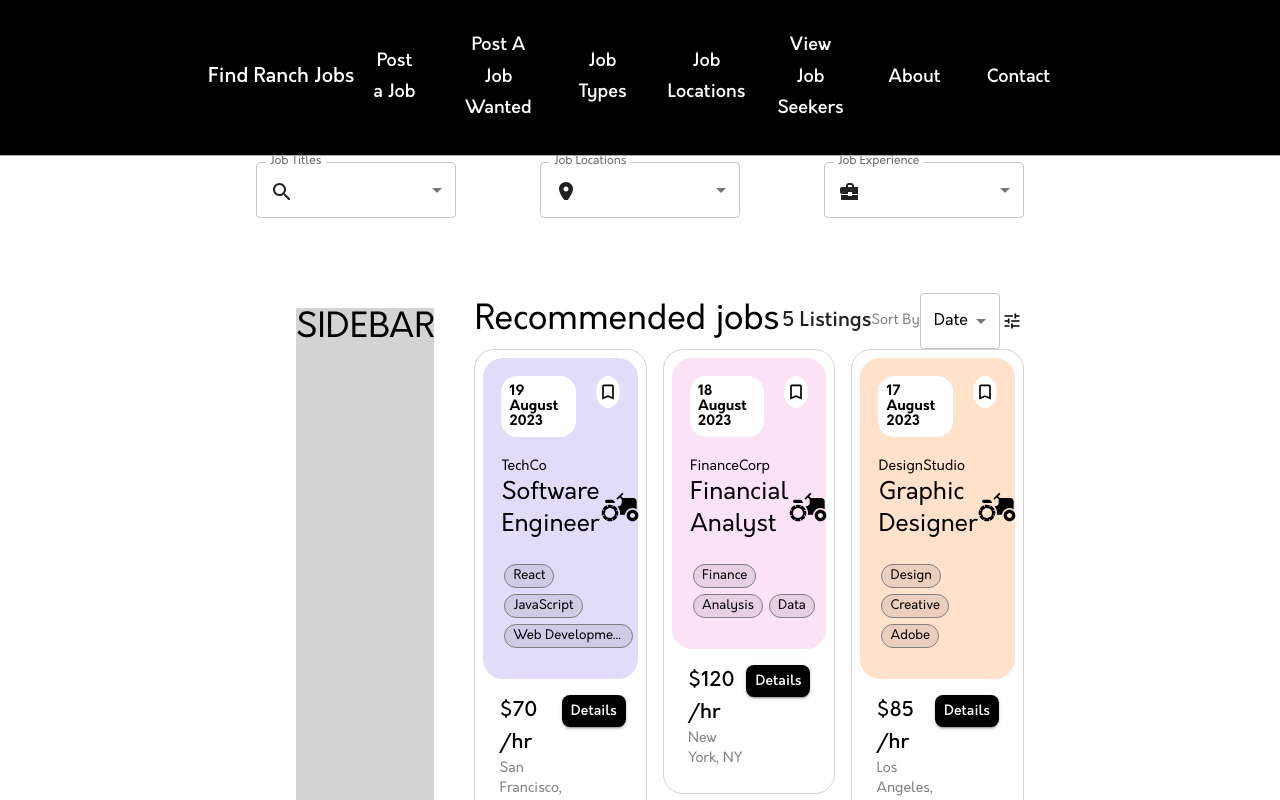
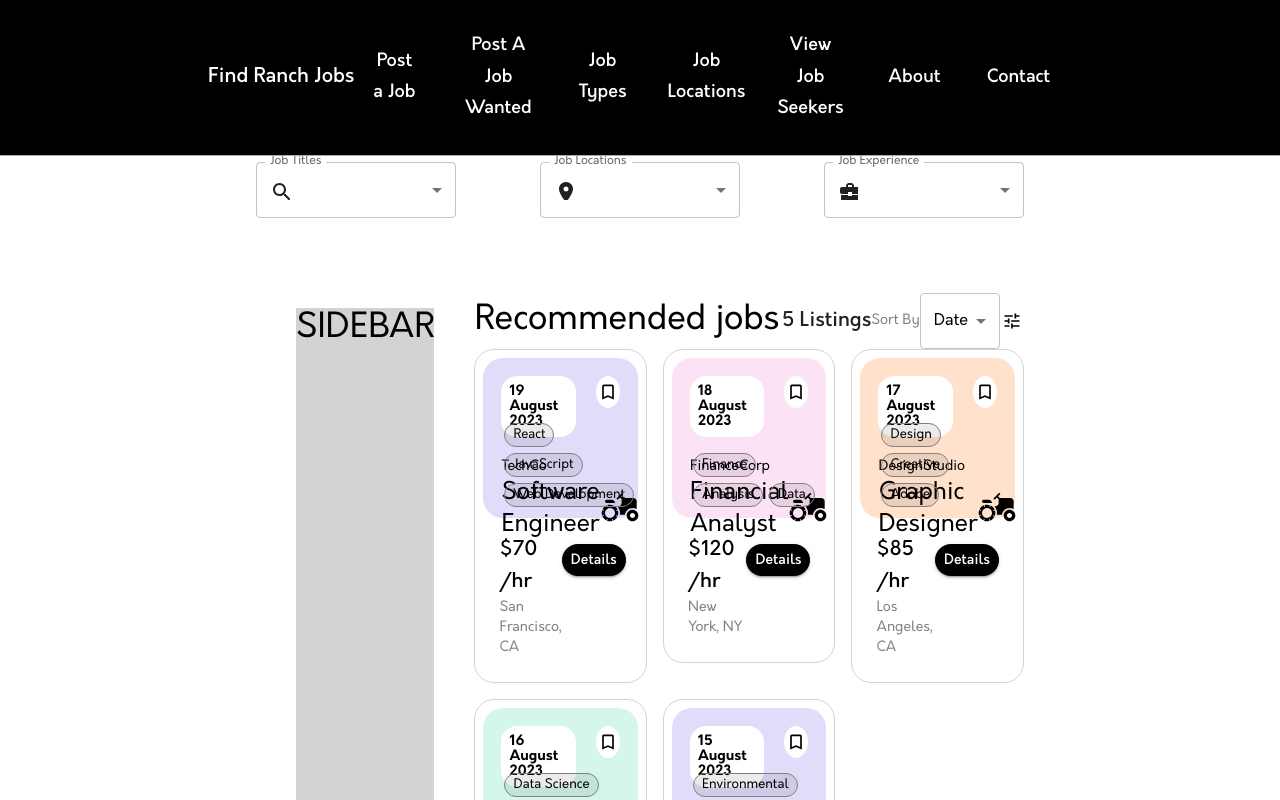
Before and after one commit to jackson-sandland/find-ranch-jobs, a React (Create React App) app: page / in a window 1280 px wide. Shown: the top 800 px of the page. Built offline with nearby package versions, Linux system fonts and the light colour scheme.

Commit message:
moves Chip components to bottom of colored area in JobListingGrid cell

```diff
--- a/src/components/modules/jobListingsGrid/jobListing.tsx
+++ b/src/components/modules/jobListingsGrid/jobListing.tsx
@@ -52,7 +52,7 @@ const JobListing: FC<JobListingProps> = ({
   };
 
   const handleRenderTags = () => (
-    <Box mt={1} style={{ margin: "20px 0 20px 10px" }}>
+    <Box mt={1} style={{ margin: "20px 0 8px 10px", position: "absolute", bottom: 0 }}>
       {jobTags.map((tag: string, index: number) => (
         <Chip
           label={tag}
@@ -78,7 +78,13 @@ const JobListing: FC<JobListingProps> = ({
         p={1}
         sx={{ border: "1px solid lightgrey", borderRadius: "20px" }}
       >
-        <Box bgcolor={backgroundColor} color="black" borderRadius="16px" p={1} sx={{ borderRadius: "20px" }}>
+        <Box
+          bgcolor={backgroundColor}
+          color="black"
+          borderRadius="16px"
+          p={1}
+          sx={{ borderRadius: "20px", height: "20vh", position: "relative" }}
+        >
           <Box display="flex" justifyContent="space-between">
             <Box bgcolor="white" borderRadius="16px" p={1} style={{ margin: "10px" }}>
               <Typography variant="body2" style={{ color: "black", fontWeight: "bold", lineHeight: "15px" }}>
@@ -125,10 +131,11 @@ const JobListing: FC<JobListingProps> = ({
             style={{
               backgroundColor: "black",
               color: "white",
-              borderRadius: "8px",
+              borderRadius: "24px",
               textTransform: "none",
               height: "32px",
               lineHeight: "1px",
+              marginTop: "10px",
             }}
           >
             Details
```
